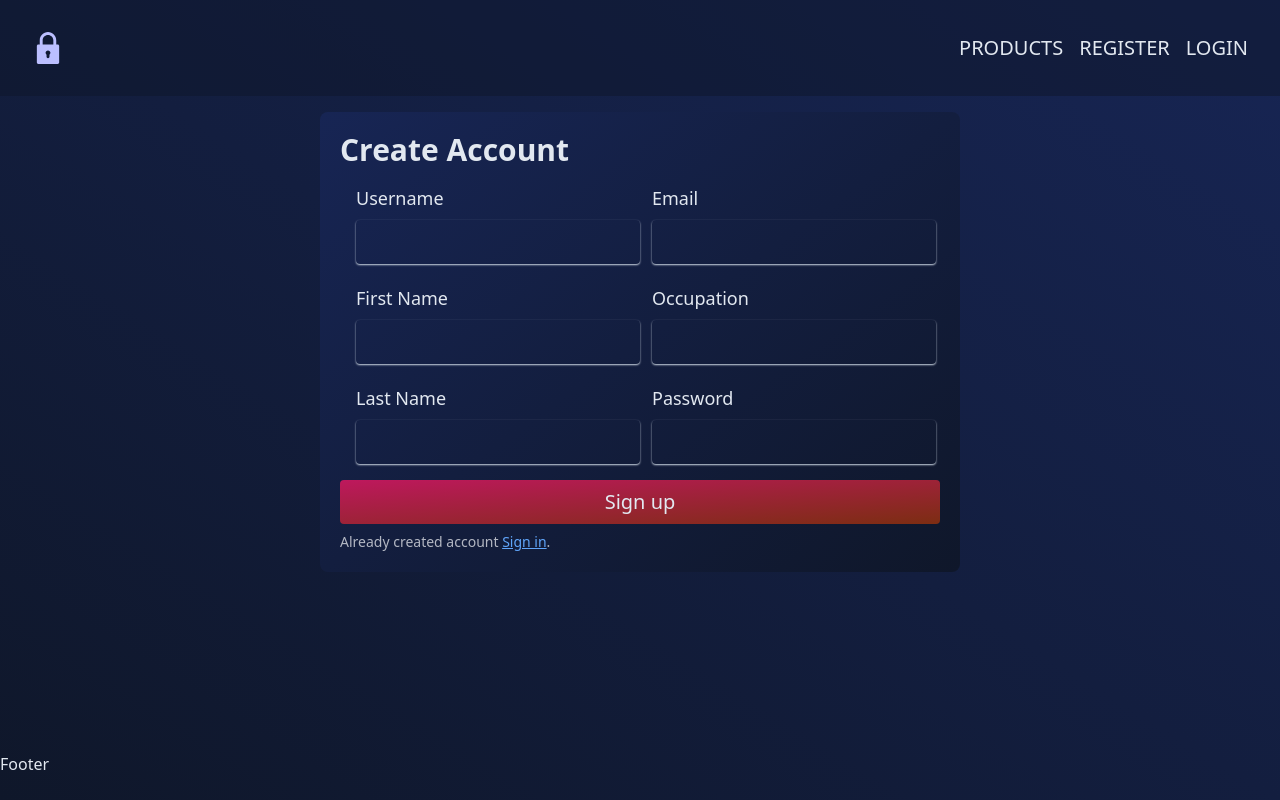
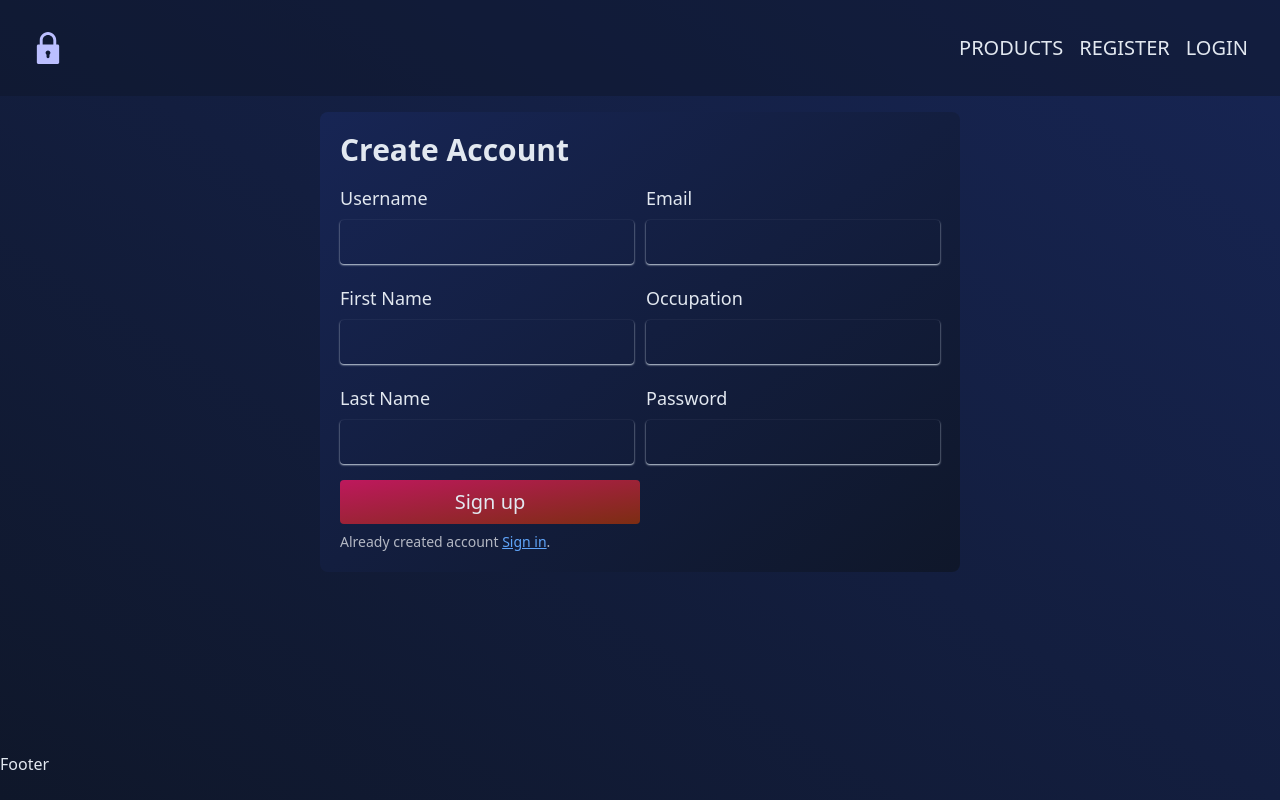
Before and after one commit to gebrina/permission-based-auth-client, a React (Vite) app: page /create-account in a window 1280 px wide. Built offline with nearby package versions, Linux system fonts and the light colour scheme.

Commit message:
fix sign up button is too wide on large screen issue

```diff
--- a/src/components/Button.tsx
+++ b/src/components/Button.tsx
@@ -3,6 +3,7 @@ import { FC } from "react";
 type ButtonVariant = "primary" | "secondary" | "teritiary";
 type TButtonProps = {
   variant: ButtonVariant;
+  styleClass?: string;
   onClick?: () => void;
   label: string;
 };
@@ -24,7 +25,12 @@ const getButtonStyle = (variant: ButtonVariant) => {
   }
 };
 
-export const Button: FC<TButtonProps> = ({ variant, label, onClick }) => {
+export const Button: FC<TButtonProps> = ({
+  variant,
+  label,
+  styleClass,
+  onClick,
+}) => {
   return (
     <button
       onClick={onClick}
@@ -33,7 +39,7 @@ export const Button: FC<TButtonProps> = ({ variant, label, onClick }) => {
        py-2
        text-xl
        rounded
-    ${getButtonStyle(variant)}`}
+    ${getButtonStyle(variant)} ${styleClass}`}
     >
       {label}
     </button>
--- a/src/pages/CreateAccount.tsx
+++ b/src/pages/CreateAccount.tsx
@@ -23,7 +23,7 @@ export const CreateAccount = () => {
     <div className=" xl:w-1/2 mx-auto bg-gradient-to-tl rounded-lg  to-slate-800  from-bg-slate-900 p-5 bg-opacity-70  mt-8 ">
       <h1 className="text-3xl font-bold">Create Account</h1>
       <form onSubmit={handleSubmit} className="flex flex-col">
-        <div className="md:flex gap-3 py-2 md:p-4 ">
+        <div className="md:flex gap-3 py-2 md:py-4 ">
           <div className="flex-1 space-y-2 md:space-y-5">
             <Input
               label="Username"
@@ -71,7 +71,7 @@ export const CreateAccount = () => {
             />
           </div>
         </div>
-        <Button label="Sign up" variant="secondary" />
+        <Button label="Sign up" variant="secondary" styleClass="lg:w-1/2" />
         <p className="text-sm text-opacity-70 lg: mt-2 text-slate-50 ">
           Already created account{" "}
           <NavLink className="underline text-blue-400" to="/login">
```
